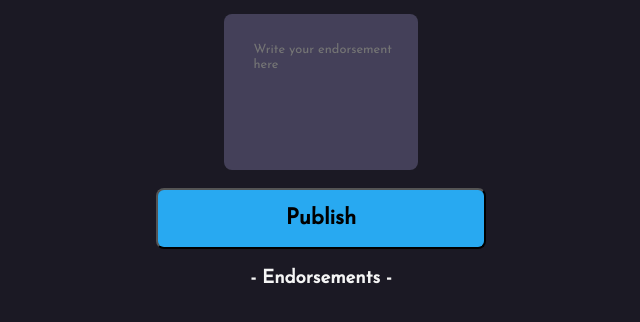
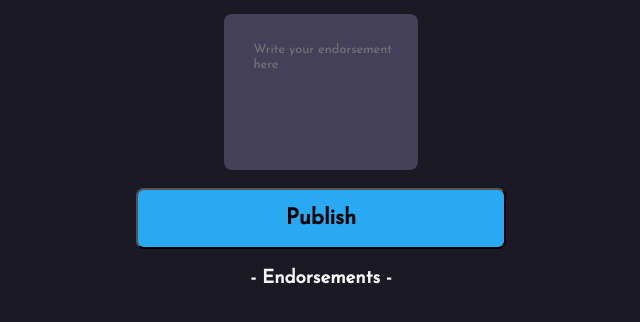
Before and after one commit to MastooraTurkmen/We-are-the-Champions., a website built with Vite: page index.html in a window 1280 px wide. Shown: the part 212-534 px from the top of the page, without its empty margins (319-959 px from the left). Built offline with nearby package versions, Linux system fonts and the light colour scheme; no server answers.

Commit message:
Update index.css
increasing width of button

```diff
--- a/index.css
+++ b/index.css
@@ -44,7 +44,7 @@
 }
 
 #Publish-button{
-    width: 330px;
+    width: 370px;
     height: 61px;
     left: 36px;
     top: 333px;
```
